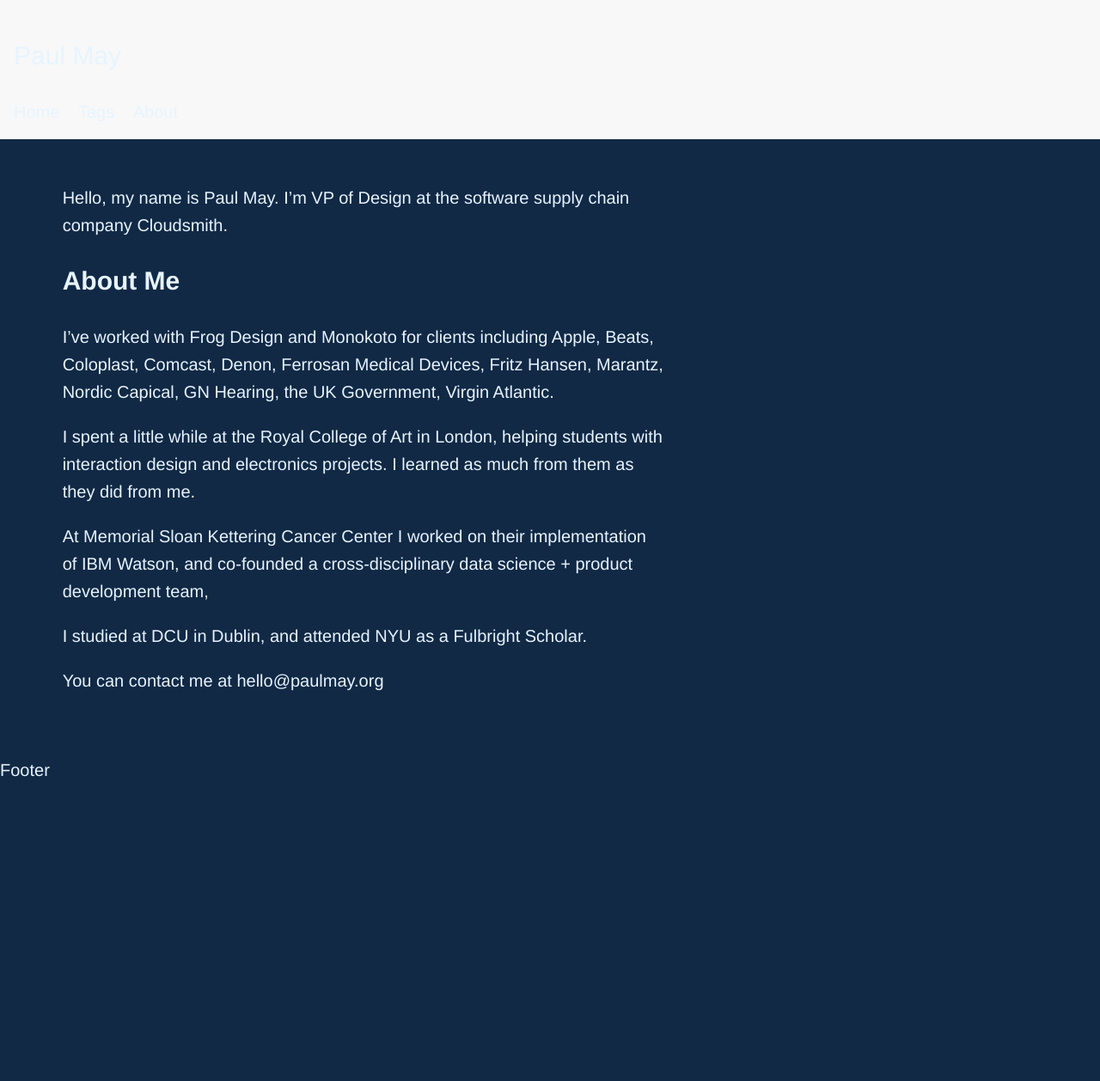
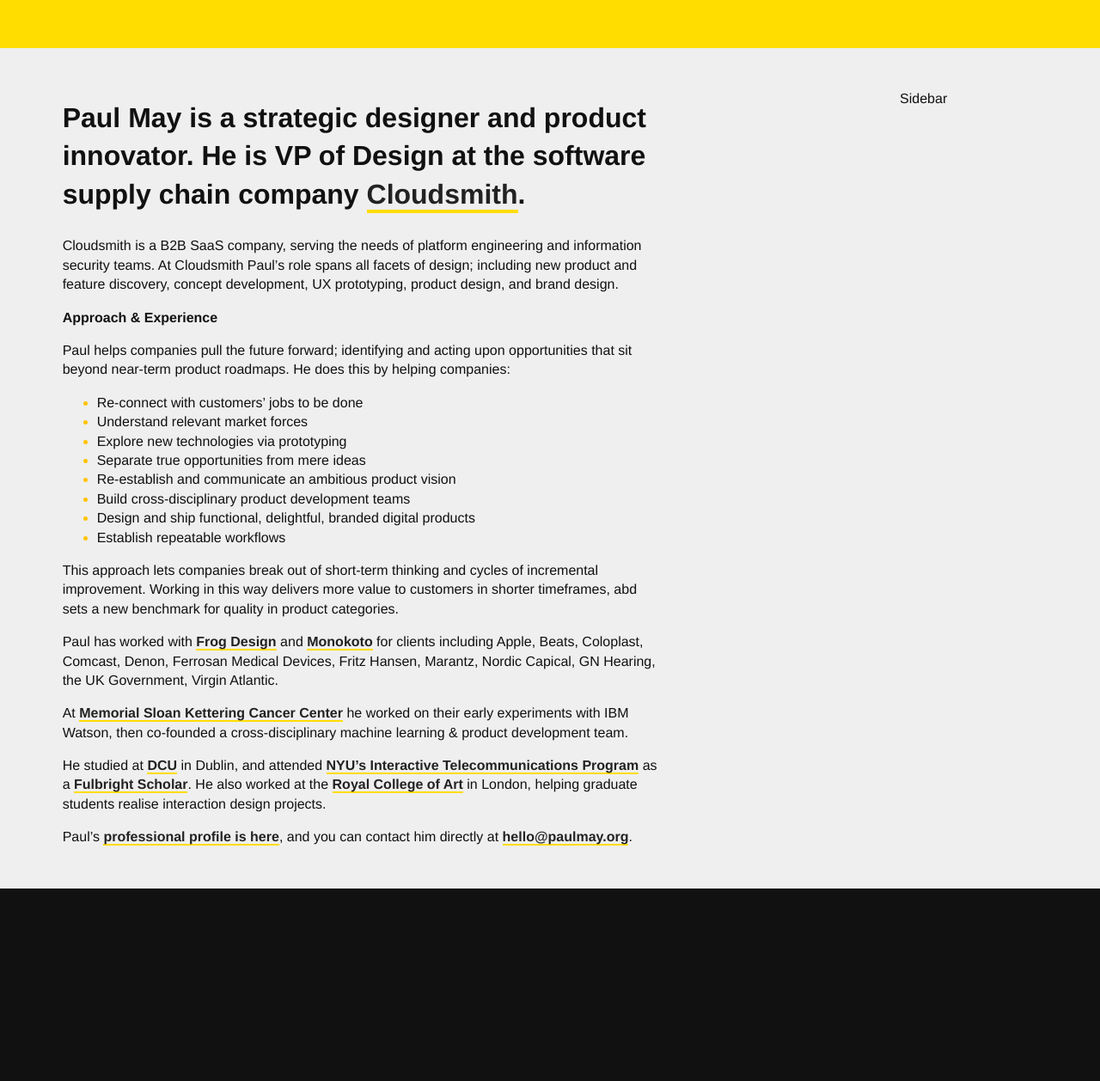
Before and after one commit to paulmmay/paulmay.org, a Jekyll site: the page built from index.md, in a window 1280 px wide. Shown: the whole page at 86% size. Built offline with Jekyll 4.4.1, drawn with Linux system fonts in a browser that asks for light colours; before the commit the page ends 932 px from its top, so only the background shows below that.

Commit message:
happy with homepage wording

```diff
--- a/_includes/footer.html
+++ b/_includes/footer.html
@@ -1 +1 @@
-<p>Footer</p>
+<footer></footer>
--- a/_includes/header.html
+++ b/_includes/header.html
@@ -1,8 +1,8 @@
 <header>
-  <h2><a href="{{ '/' | relative_url }}">{{ site.title }}</a></h2>
+  <!-- <h2><a href="{{ '/' | relative_url }}">{{ site.title }}</a></h2>
   <nav>
     <a href="{{ '/' | relative_url }}">Home</a>
     <a href="{{ '/tags/' | relative_url }}">Tags</a>
     <a href="{{ '/about/' | relative_url }}">About</a>
-  </nav>
+  </nav> -->
 </header>
--- a/assets/css/main.css
+++ b/assets/css/main.css
@@ -2,21 +2,24 @@
    Color palette (variables)
 --------------------------------*/
 :root {
-  --color-background: #112945;
-  --color-text: #e7f4ff;
-  --color-link: #e7f4ff;
+  --color-yellow:#ffdd00; /* f8de1e */
+  --color-yellow2:#ffc300; /* f8de1e */
+  --color-background: #efefef;
+  --color-text: #111;
+  --color-text-light: #646464;
+  --color-link: #222;
   --color-link-hover: #005ea3;
-  --color-header-bg: #f8f8f8;
-  --color-footer-bg: #f2f2f2;
+  --color-header-bg: var(--color-yellow);
+  --color-footer-bg: #111;
   --color-tag-bg: #e0e0e0;
   --color-tag-text: #333333;
-  --type-base: 20px;
-  --type-xs: calc(var(--type-base) / 2);   /* 15px */
-  --type-sm: calc(var(--type-base) * 0.75);/* 22.5px */
-  --type-md: var(--type-base);             /* 30px */
-  --type-lg: calc(var(--type-base) * 1.25);/* 37.5px */
-  --type-xl: calc(var(--type-base) * 1.5); /* 45px */
-  --type-2xl: calc(var(--type-base) * 2);  /* 60px */
+  --type-base: 16px;
+  --type-xs: calc(var(--type-base) / 2);
+  --type-sm: calc(var(--type-base) * 0.75);
+  --type-md: var(--type-base);
+  --type-lg: calc(var(--type-base) * 1);
+  --type-xl: calc(var(--type-base) * 2);
+  --type-2xl: calc(var(--type-base) * 3);
 }
 
 /* -----------------------------
@@ -25,8 +28,8 @@
 body {
   font-family: 'Helvetica', sans-serif;
   font-size: var(--type-md);
-  font-weight:200;
-  line-height: 1.6;
+  font-weight: 200;
+  line-height: 1.4;
   margin: 0;
   padding: 0;
   background-color: var(--color-background);
@@ -35,7 +38,8 @@ body {
 
 a {
 color: var(--color-link);
-  font-weight:400;
+  font-weight:600;
+  border-bottom: 2px solid var(--color-header-bg);
   text-decoration: none;
 }
 
@@ -46,6 +50,12 @@ h1 {
 
 h2 {
   font-size: var(--type-xl);
+  font-weight: 600;
+}
+
+h2 a {
+color: var(--color-link);
+  border-bottom: 4px solid var(--color-header-bg);
 }
 
 h3 {
@@ -54,6 +64,11 @@ h3 {
 
 small {
   font-size: var(--type-sm);
+}
+
+.light{
+  font-weight: 100;
+  color: var(--color-text-light)
 }
 
 /* Central container for reading width */
@@ -66,7 +81,7 @@ small {
 /* Header / nav links */
 header {
   background-color: var(--color-header-bg);
-  padding: 1rem;
+  min-height: 56px;
 }
 
 header nav a {
@@ -79,8 +94,10 @@ header nav a:hover {
   color: var(--color-link-hover);
 }
 
-
-
+/* List styling */
+ul li::marker{
+color:var(--color-yellow2)
+}
 
 /* Tags styling */
 .tags a {
@@ -130,10 +147,11 @@ header nav a:hover {
 /* Footer styling */
 footer {
   background-color: var(--color-footer-bg);
-  padding: 1rem;
+  /* padding: 1rem; */
   text-align: center;
   font-size: 0.9em;
   color: var(--color-text);
+  min-height: 224px;
 }
 
 /* -----------------------------
--- a/index.md
+++ b/index.md
@@ -1,17 +1,31 @@
 ---
 layout: default
 title: Paul
+sidebar: sidebar
 ---
-Hello, my name is Paul May. I'm VP of Design at the software supply chain company [Cloudsmith](https://cloudsmith.com).
+## Paul May is a strategic designer and product innovator. He is VP of Design at the software supply chain company [Cloudsmith](https://cloudsmith.com).
 
-<h2>About Me</h2>
+Cloudsmith is a B2B SaaS company, serving the needs of platform engineering and information security teams. At Cloudsmith Paul's role spans all facets of design; including new product and feature discovery, concept development, UX prototyping, product design, and brand design.
 
-I've worked with [Frog Design](https://frogdesign.com) and [Monokoto](https://monokoto.com) for clients including Apple, Beats, Coloplast, Comcast, Denon, Ferrosan Medical Devices, Fritz Hansen, Marantz, Nordic Capical, GN Hearing, the UK Government, Virgin Atlantic.
+### Approach & Experience
 
-I spent a little while at the [Royal College of Art](https://www.rca.ac.uk) in London, helping students with interaction design and electronics projects. I learned as much from them as they did from me.
+Paul helps companies pull the future forward; identifying and acting upon opportunities that sit beyond near-term product roadmaps. He does this by helping companies:
 
-At [Memorial Sloan Kettering Cancer Center](https://www.mskcc.org) I worked on their implementation of IBM Watson, and co-founded a cross-disciplinary data science + product development team,
+* Re-connect with customers' jobs to be done
+* Understand relevant market forces
+* Explore new technologies via prototyping
+* Separate true opportunities from mere ideas
+* Re-establish and communicate an ambitious product vision
+* Build cross-disciplinary product development teams
+* Design and ship functional, delightful, branded digital products
+* Establish repeatable workflows
 
-I studied at [DCU](https://www.dcu.ie) in Dublin, and attended NYU as a Fulbright Scholar.
+This approach lets companies break out of short-term thinking and cycles of incremental improvement. Working in this way delivers more value to customers in shorter timeframes, abd sets a new benchmark for quality in product categories.
 
-You can contact me at [hello@paulmay.org](mailto:hello@paulmay.org)
+Paul has worked with [Frog Design](https://frogdesign.com) and [Monokoto](https://monokoto.com) for clients including Apple, Beats, Coloplast, Comcast, Denon, Ferrosan Medical Devices, Fritz Hansen, Marantz, Nordic Capical, GN Hearing, the UK Government, Virgin Atlantic.
+
+At [Memorial Sloan Kettering Cancer Center](https://www.mskcc.org) he worked on their early experiments with IBM Watson, then co-founded a cross-disciplinary machine learning & product development team.
+
+He studied at [DCU](https://www.dcu.ie) in Dublin, and attended [NYU's Interactive Telecommunications Program](https://itp.nyu.edu/) as a [Fulbright Scholar](https://fulbright.ie). He also worked at the [Royal College of Art](https://www.rca.ac.uk) in London, helping graduate students realise interaction design projects.
+
+Paul's [professional profile is here](https://www.linkedin.com/in/paulmay/), and you can contact him directly at [hello@paulmay.org](mailto:hello@paulmay.org).
```
Also changed, not shown: 5 other files.
